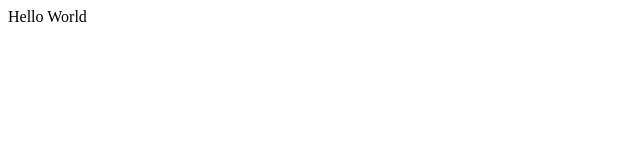
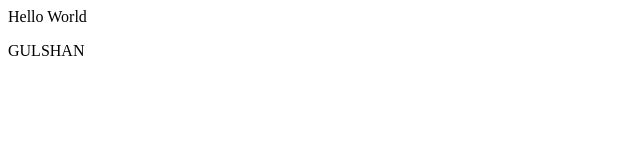
Before and after one commit to GulshanKumar8877/TFS-Project, a plain HTML site: page index.html in a window 1280 px wide. Shown: the full height of the page, 0-640 px from the left. Drawn offline with Linux system fonts and the light colour scheme.

Commit message:
Add New Peragraph

```diff
--- a/index.html
+++ b/index.html
@@ -1 +1,2 @@
 <p>Hello World</p>
+<p>GULSHAN</p>
```
